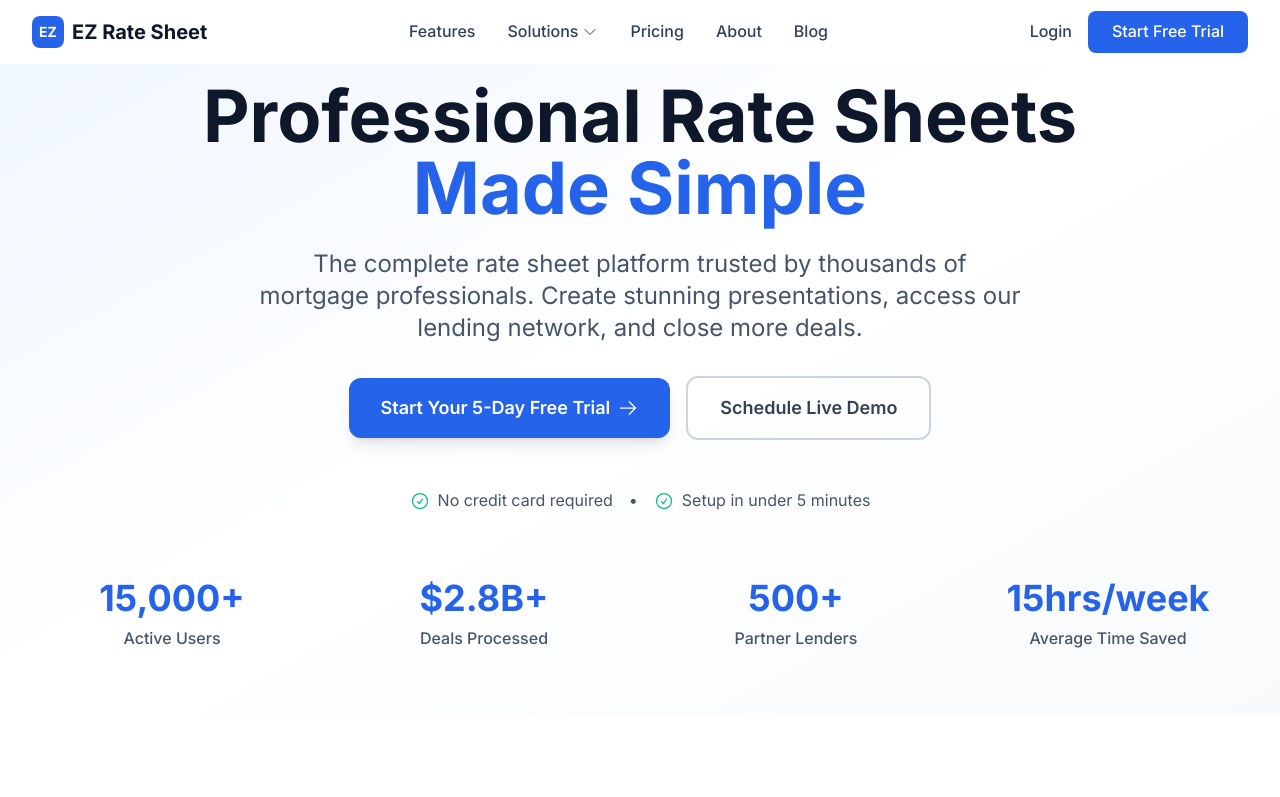
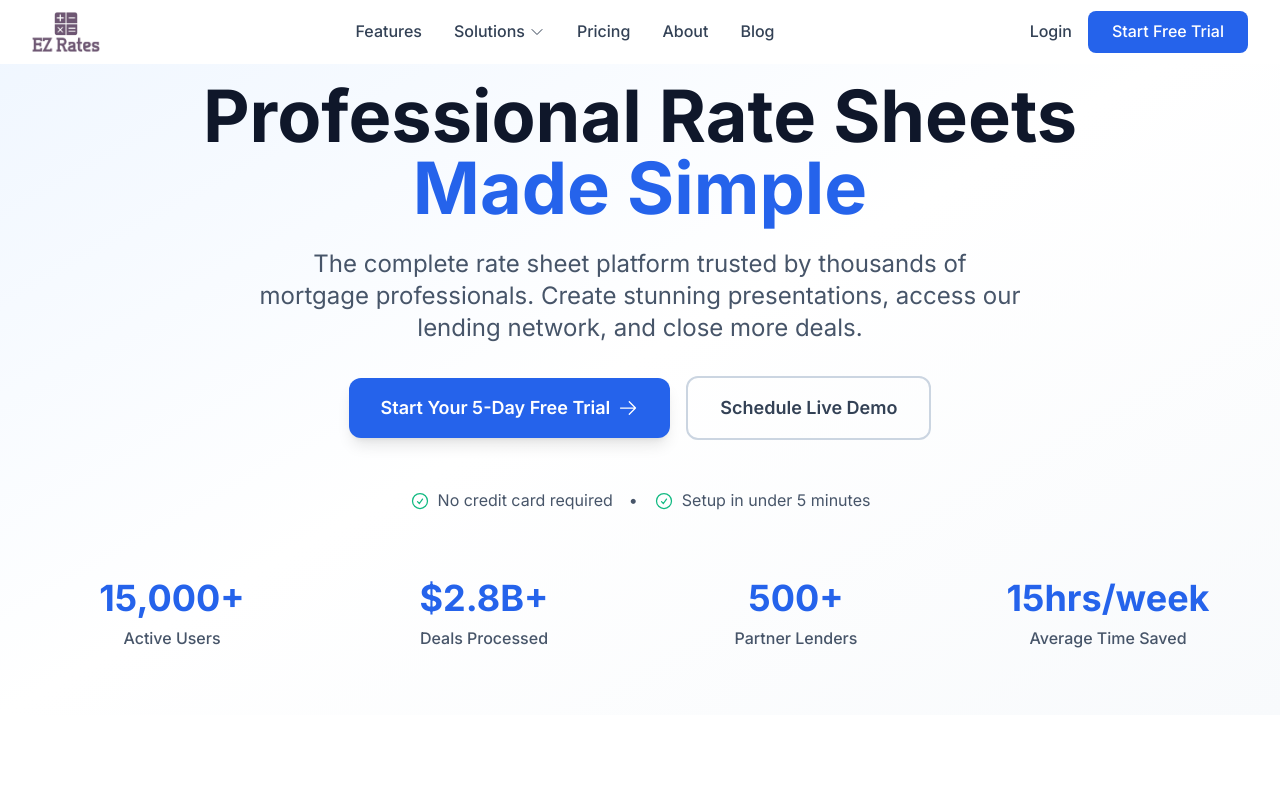
Before and after one commit to mrmrwilliams/ezratesheet-website, a Next.js app: page / in a window 1280 px wide. Shown: the top 797 px of the page. Built offline with nearby package versions, Linux system fonts and the light colour scheme.

Commit message:
Add brand logos to nav and footer, add brand purple color palette

```diff
--- a/src/components/Footer.tsx
+++ b/src/components/Footer.tsx
@@ -1,4 +1,5 @@
 import Link from 'next/link';
+import Image from 'next/image';
 
 const Footer = () => {
   const currentYear = new Date().getFullYear();
@@ -9,12 +10,13 @@
         <div className="grid grid-cols-1 md:grid-cols-2 lg:grid-cols-4 gap-8">
           {/* Company */}
           <div className="space-y-4">
-            <div className="flex items-center space-x-2">
-              <div className="w-8 h-8 bg-blue-600 rounded-lg flex items-center justify-center">
-                <span className="text-white font-bold text-sm">EZ</span>
-              </div>
-              <span className="text-xl font-bold">EZ Rate Sheet</span>
-            </div>
+            <Image
+              src="/images/logo-white.jpg"
+              alt="EZ Rate Sheet"
+              width={160}
+              height={48}
+              className="h-10 w-auto"
+            />
             <p className="text-slate-300 text-sm leading-relaxed">
               Professional rate sheet software for mortgage professionals. Streamline your lending process with our comprehensive platform.
             </p>
--- a/src/components/Navigation.tsx
+++ b/src/components/Navigation.tsx
@@ -2,6 +2,7 @@
 
 import { useState, useEffect } from 'react';
 import Link from 'next/link';
+import Image from 'next/image';
 import { ChevronDownIcon, Bars3Icon, XMarkIcon } from '@heroicons/react/24/outline';
 
 const Navigation = () => {
@@ -49,11 +50,15 @@
       <div className="max-w-7xl mx-auto px-4 sm:px-6 lg:px-8">
         <div className="flex justify-between items-center h-16">
           {/* Logo */}
-          <Link href="/" className="flex items-center space-x-2">
-            <div className="w-8 h-8 bg-blue-600 rounded-lg flex items-center justify-center">
-              <span className="text-white font-bold text-sm">EZ</span>
-            </div>
-            <span className="text-xl font-bold text-slate-900">EZ Rate Sheet</span>
+          <Link href="/" className="flex items-center">
+            <Image
+              src="/images/logo-no-slogan.jpg"
+              alt="EZ Rate Sheet"
+              width={160}
+              height={48}
+              className="h-10 w-auto"
+              priority
+            />
           </Link>
 
           {/* Desktop Navigation */}
--- a/tailwind.config.ts
+++ b/tailwind.config.ts
@@ -3,7 +3,22 @@
 const config: Config = {
   content: ["./src/**/*.{ts,tsx}"],
   theme: {
-    extend: {},
+    extend: {
+      colors: {
+        brand: {
+          50: '#f8f5fa',
+          100: '#f0eaf4',
+          200: '#e0d4e8',
+          300: '#c7b1d4',
+          400: '#a98aba',
+          500: '#8b6b9a',
+          600: '#7b6b8a',
+          700: '#6b5a78',
+          800: '#5a4c65',
+          900: '#4a3f54',
+        },
+      },
+    },
   },
   plugins: [],
 };
```
